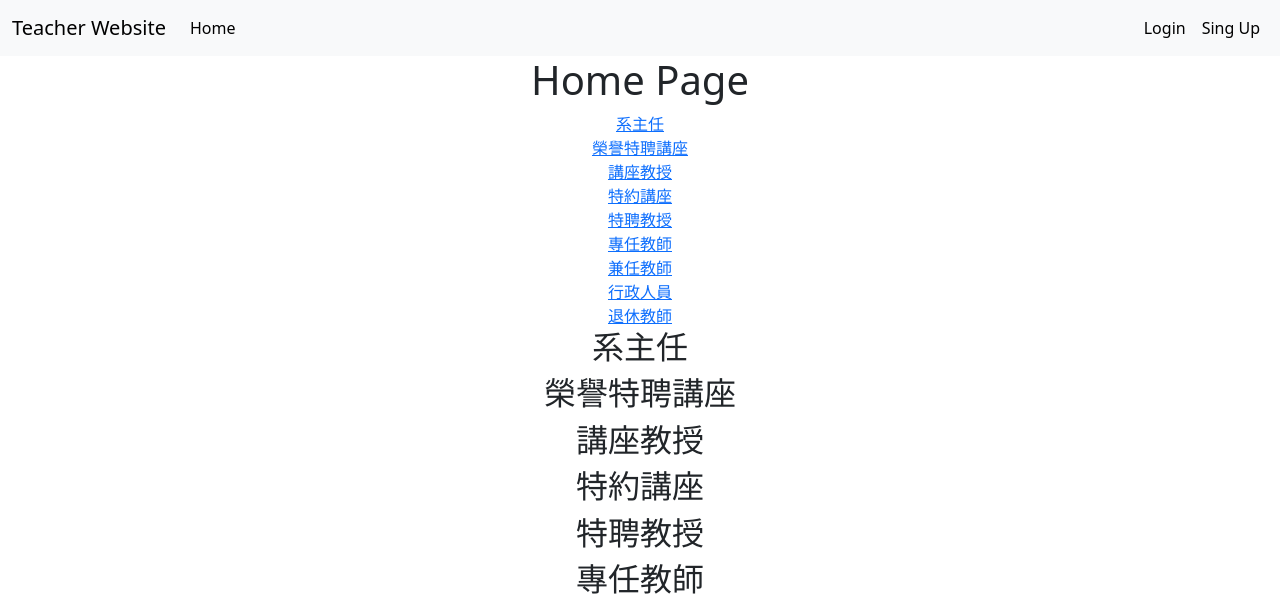
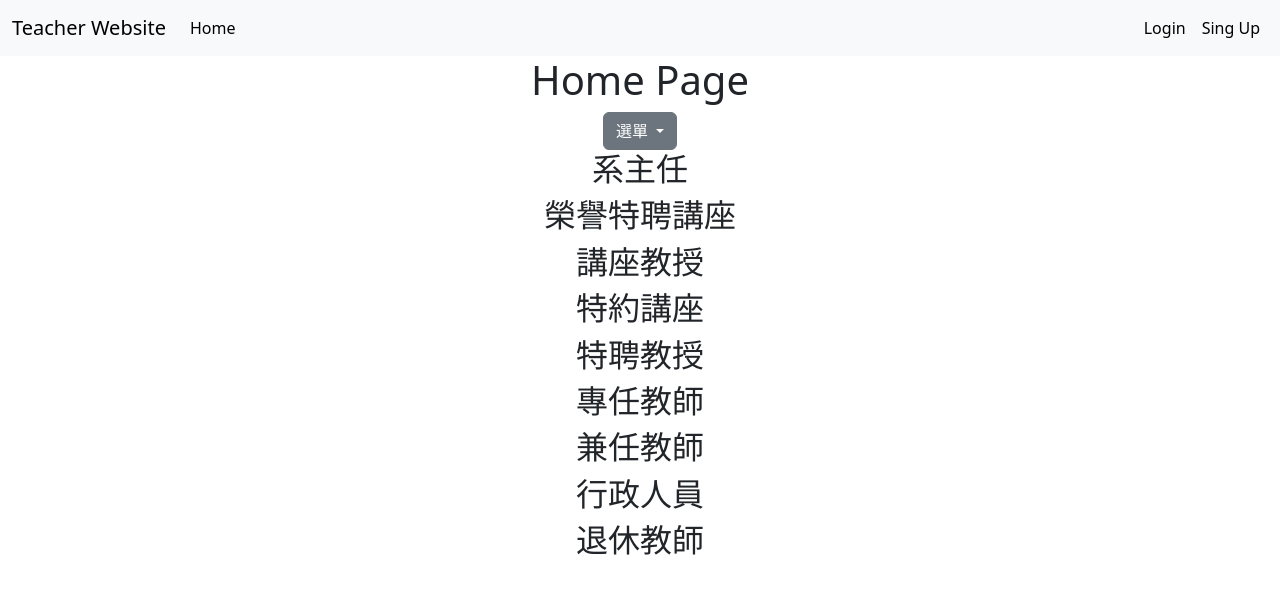
Before and after one commit to whoami13579/database_final_project, a Flask app: page / in a window 1280 px wide. Shown: the top 599 px of the page. Run offline with Flask 3, Linux system fonts and the light colour scheme; data that the repository does not hold is empty.

Commit message:
add dropdown list in home.html

```diff
--- a/website/templates/base.html
+++ b/website/templates/base.html
@@ -6,6 +6,8 @@
 
     <link href="https://cdn.jsdelivr.net/npm/bootstrap@5.3.3/dist/css/bootstrap.min.css" rel="stylesheet" integrity="sha384-QWTKZyjpPEjISv5WaRU9OFeRpok6YctnYmDr5pNlyT2bRjXh0JMhjY6hW+ALEwIH" crossorigin="anonymous">
     <script src="https://cdn.jsdelivr.net/npm/bootstrap@5.3.3/dist/js/bootstrap.bundle.min.js" integrity="sha384-YvpcrYf0tY3lHB60NNkmXc5s9fDVZLESaAA55NDzOxhy9GkcIdslK1eN7N6jIeHz" crossorigin="anonymous"></script>
+    <script src="https://cdn.jsdelivr.net/npm/@popperjs/core@2.11.8/dist/umd/popper.min.js" integrity="sha384-I7E8VVD/ismYTF4hNIPjVp/Zjvgyol6VFvRkX/vR+Vc4jQkC+hVqc2pM8ODewa9r" crossorigin="anonymous"></script>
+    <!-- <script src="https://cdn.jsdelivr.net/npm/bootstrap@5.3.3/dist/js/bootstrap.min.js" integrity="sha384-0pUGZvbkm6XF6gxjEnlmuGrJXVbNuzT9qBBavbLwCsOGabYfZo0T0to5eqruptLy" crossorigin="anonymous"></script> -->
     <title>{% block title %}{% endblock %}</title>
 </head>
 <body>
@@ -64,7 +66,5 @@
 
 <div class="container">{% block content %}{% endblock %}</div>
 
-<script src="https://cdn.jsdelivr.net/npm/@popperjs/core@2.11.8/dist/umd/popper.min.js" integrity="sha384-I7E8VVD/ismYTF4hNIPjVp/Zjvgyol6VFvRkX/vR+Vc4jQkC+hVqc2pM8ODewa9r" crossorigin="anonymous"></script>
-<script src="https://cdn.jsdelivr.net/npm/bootstrap@5.3.3/dist/js/bootstrap.min.js" integrity="sha384-0pUGZvbkm6XF6gxjEnlmuGrJXVbNuzT9qBBavbLwCsOGabYfZo0T0to5eqruptLy" crossorigin="anonymous"></script>
 </body>
 </html>
--- a/website/templates/home.html
+++ b/website/templates/home.html
@@ -3,23 +3,23 @@
 {% block content %}
 <div align="center">
     <h1>Home Page</h1>
-    <a href="/role/1">系主任</a>
-    <br>
-    <a href="/role/2">榮譽特聘講座</a>
-    <br>
-    <a href="/role/3">講座教授</a>
-    <br>
-    <a href="/role/4">特約講座</a>
-    <br>
-    <a href="/role/5">特聘教授</a>
-    <br>
-    <a href="/role/6">專任教師</a>
-    <br>
-    <a href="/role/7">兼任教師</a>
-    <br>
-    <a href="/role/8">行政人員</a>
-    <br>
-    <a href="/role/9">退休教師</a>
+
+    <div class="dropdown">
+        <button class="btn btn-secondary dropdown-toggle" type="button" data-bs-toggle="dropdown" aria-expanded="false">
+          選單
+        </button>
+        <ul class="dropdown-menu">
+          <li><a class="dropdown-item" href="/role/1">系主任</a></li>
+          <li><a class="dropdown-item" href="/role/2">榮譽特聘講座</a></li>
+          <li><a class="dropdown-item" href="/role/3">講座教授</a></li>
+          <li><a class="dropdown-item" href="/role/4">特約講座</a></li>
+          <li><a class="dropdown-item" href="/role/5">特聘教授</a></li>
+          <li><a class="dropdown-item" href="/role/6">專任教師</a></li>
+          <li><a class="dropdown-item" href="/role/7">兼任教師</a></li>
+          <li><a class="dropdown-item" href="/role/8">行政人員</a></li>
+          <li><a class="dropdown-item" href="/role/9">退休教師</a></li>
+        </ul>
+      </div>
 
     <h2>系主任</h2>
     {% for teacher in teachers %}
```
